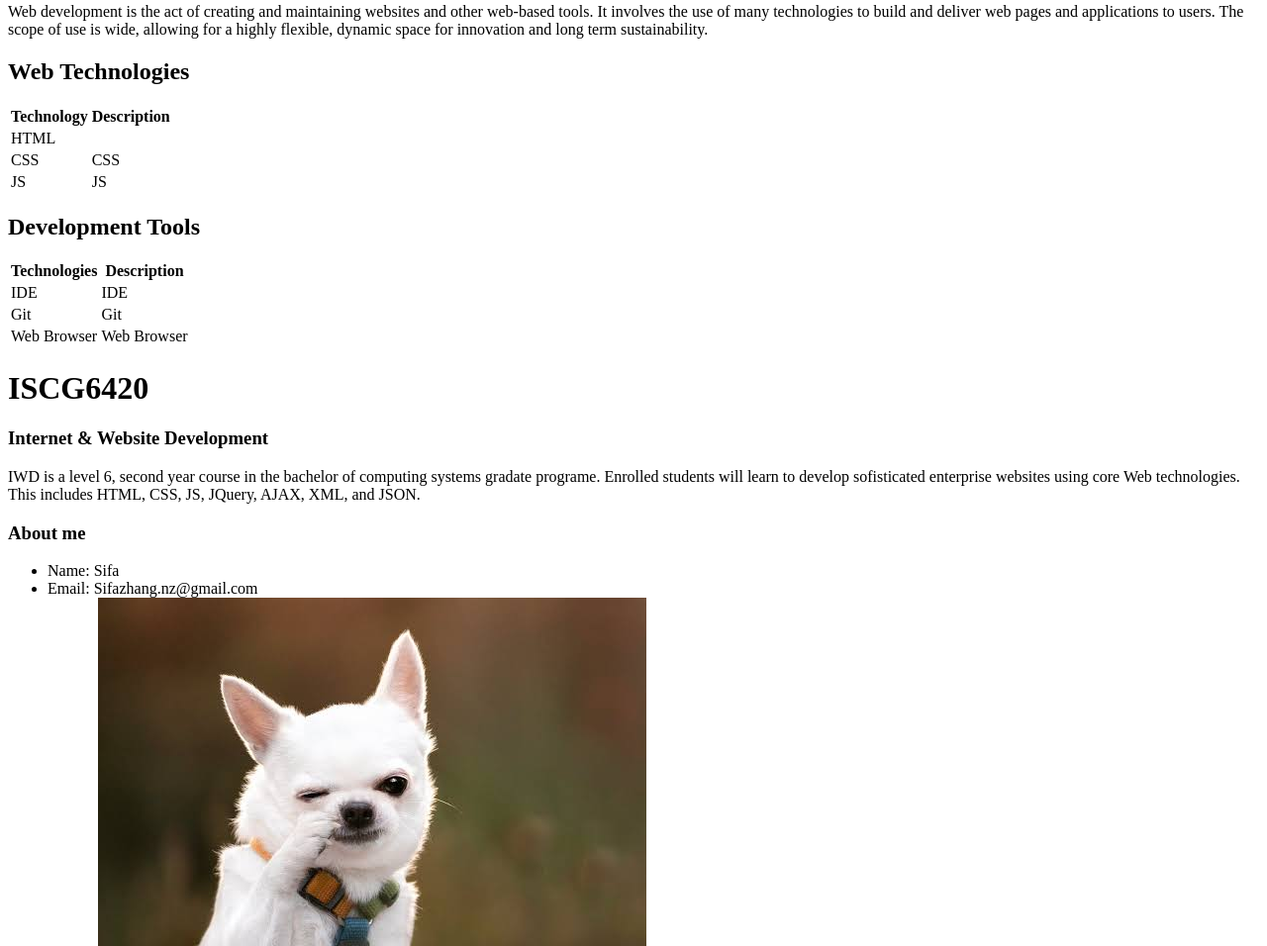
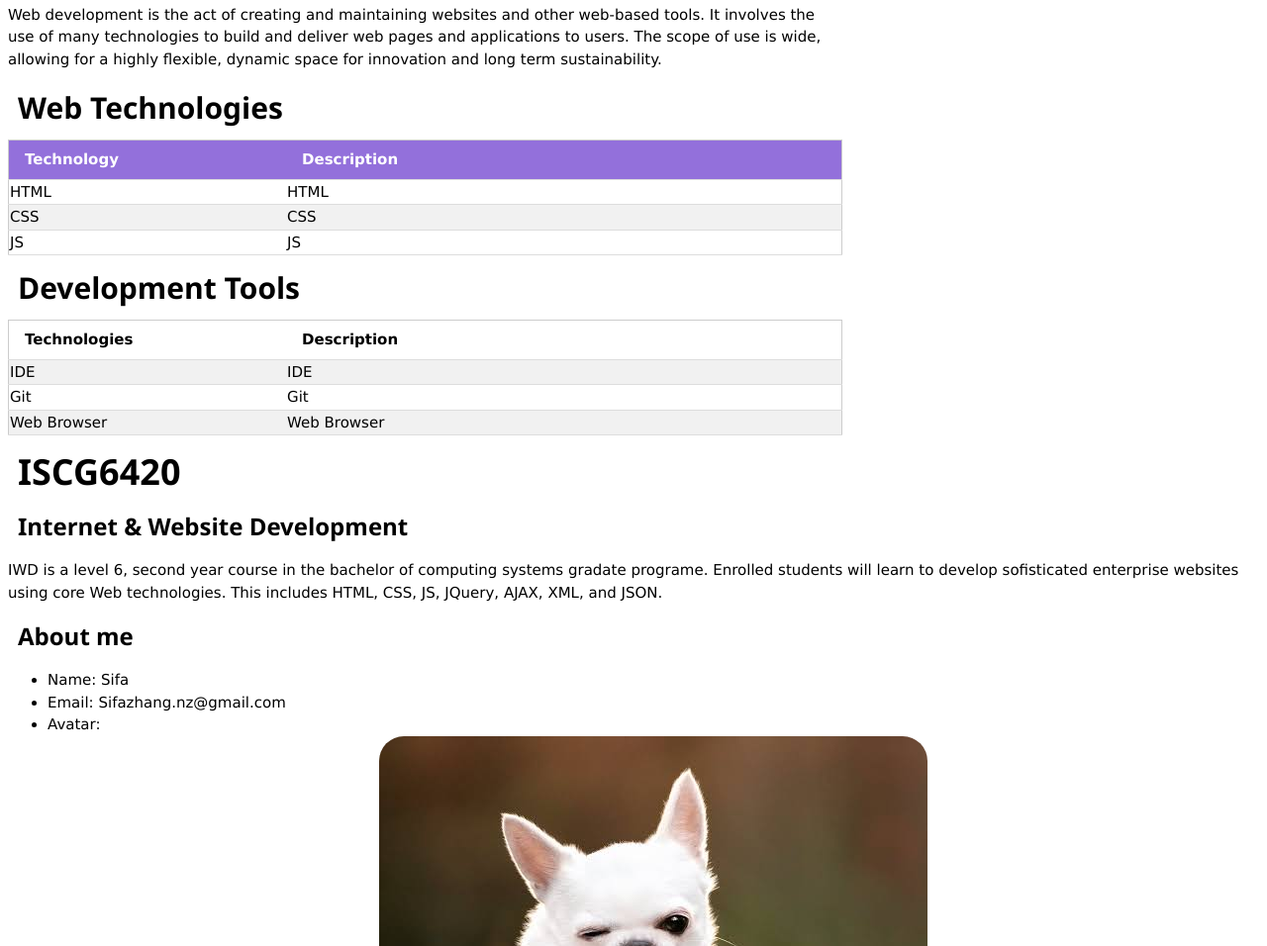
Before and after one commit to sifaZhang/Internet-and-Website-Developmt, a plain HTML site: page index.html in a window 1280 px wide. Shown: the part 764-1720 px from the top of the page at 99% size. Drawn offline with Linux system fonts and the light colour scheme.

Commit message:
try css practice

```diff
--- a/index.html
+++ b/index.html
@@ -6,7 +6,7 @@
 
     <title>My first site</title>
 
-    <link rel="stylesheet" href="style.css">
+    <link rel="stylesheet" href="styles.css">
 
   </head>
 
@@ -40,7 +40,7 @@
         <tbody>
           <tr>
             <td>HTML</td>
-            <tdHTMLtd>
+            <td>HTML</td>
           </tr>
           <tr>
             <td>CSS</td>
@@ -56,7 +56,7 @@
       <h2>Development Tools</h2>
       <table>
         <tr>
-          <th>Technologies</th>
+          <th class="third">Technologies</th>
           <th>Description</th>
         </tr>
 
@@ -74,7 +74,11 @@
         </tr>
       </table>
 
-    </div class="sidebar">
+    </div>
+
+
+
+    <div class="sidebar">
       <h1>ISCG6420</h1>
       <h3>Internet & Website Development</h3>
       <p>
@@ -90,12 +94,10 @@
         <li>Avatar: <img class="image-large" src="./assets/avatar.jpeg" alt="Avatar" /></li>
         <li>web developer</li>
       </ul>
+    </div>
 
+  </body>
 
-    <div>
-
-    </div>
-  </body>
   <footer>
 
   </footer>
--- /dev/null
+++ b/styles.css
@@ -0,0 +1,84 @@
+html {
+    box-sizing: border-box;
+}
+
+*, *:before, *:after {
+    box-sizing: inherit;
+}
+
+html, body {
+    font-family: Verdana, Geneva, Tahoma, sans-serif;
+    font-size: 15px;
+    line-height: 1.5;
+}
+
+body {
+    float: left;
+}
+
+h1 {
+    font-size: 36px;
+}
+
+h2{
+    font-size: 30px;
+}
+
+h3 {
+    font-size: 24px;
+}
+
+h1,h2,h3 {
+    font-family:  'Segoe UI', Tahoma, Geneva, Verdana, sans-serif;
+    font-weight: 4000;
+    margin: 10px;
+}
+
+.content {
+    float: left;
+    width: 66.6666%;
+}
+
+.sidebar {
+    float: left;
+    width: 100%;
+}
+
+.image-large {
+    display: block;
+    margin-left: auto;
+    margin-right: auto;
+    border-radius: 25px;
+}
+
+table {
+    border: 1px solid #ccc;
+    border-collapse: collapse;
+    width: 100%;
+    border-spacing: 0;
+    display: table;
+}
+
+thead {
+    color: #fff;
+    background-color: mediumpurple;
+}
+
+tr {
+    border-bottom: 1px solid #ddd;
+}
+
+th {
+    padding: 8px 8px 8px 16px;
+    display: table-cell;
+    text-align: left;
+    vertical-align: top;
+}
+
+th.third {
+    width: 33.3333%;
+}
+
+tbody tr:nth-child(even) {
+    background-color: #f1f1f1;
+}
```
Lines whose indentation alone changed are shown as unchanged.
